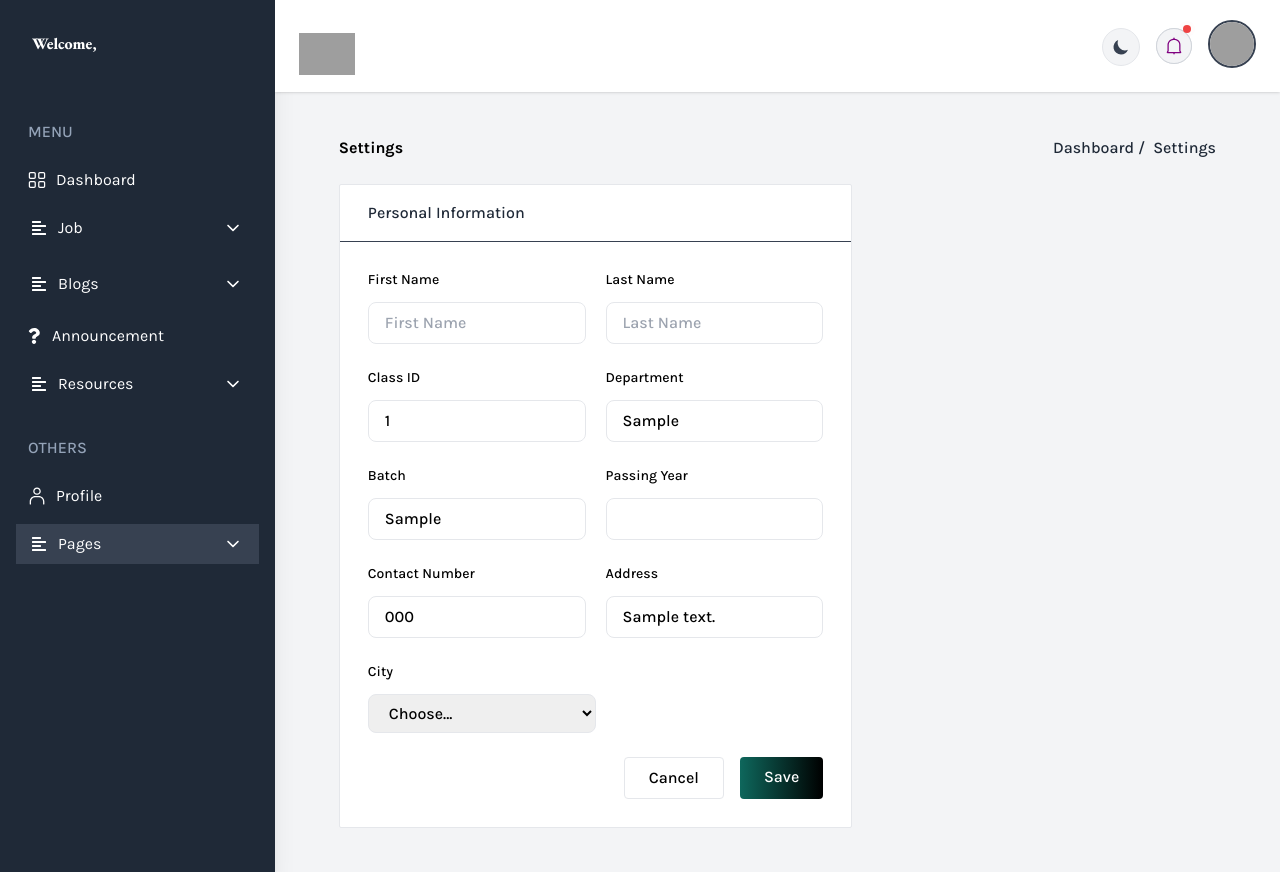
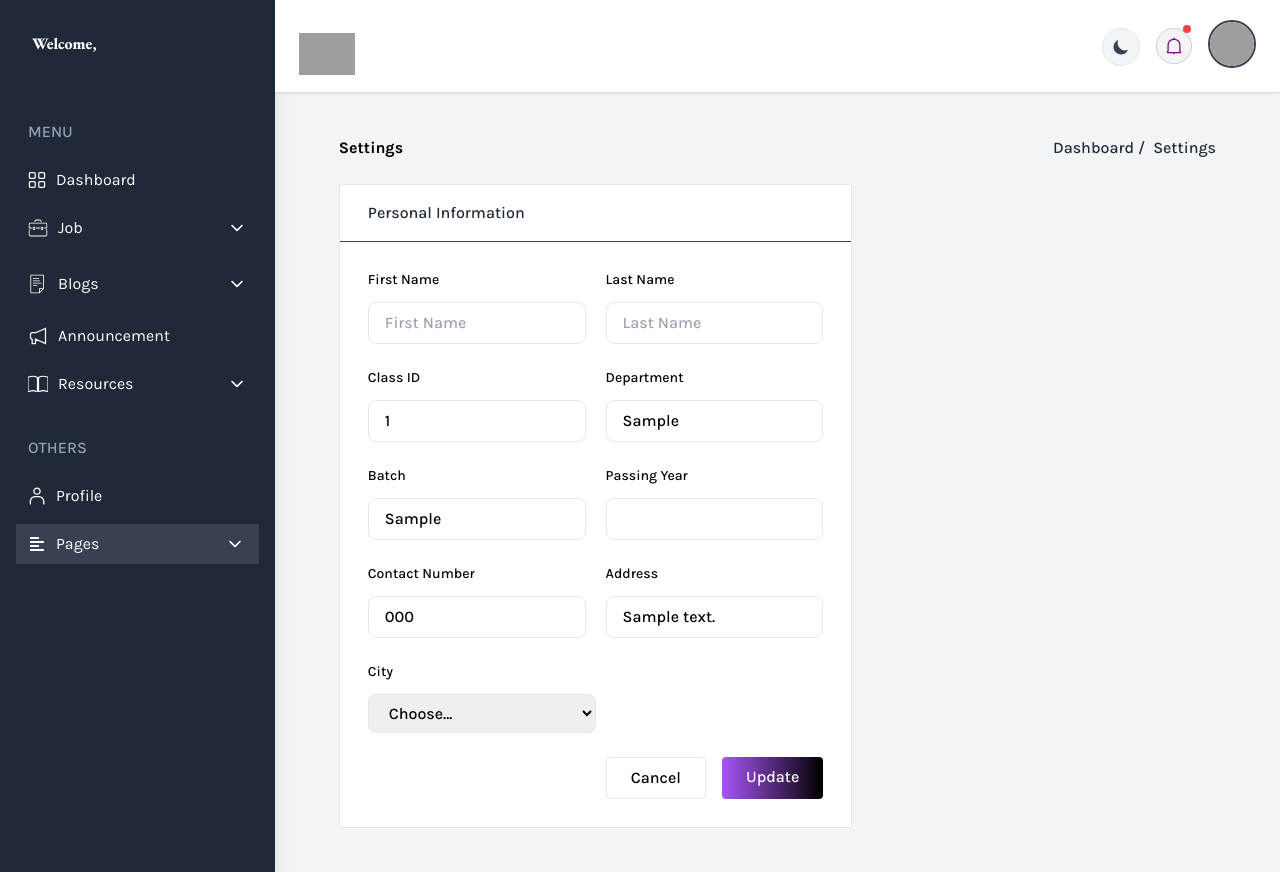
Before and after one commit to tasninanika/campus-connect, a PHP site: page /alumni/alumni_settings.php in a window 1280 px wide. Run offline with PHP 8.4, Linux system fonts and the light colour scheme; the visitor is signed in with stand-in values (Sample User, id 1); tables that the repository leaves empty or names only in its code hold one stand-in row (values such as "Sample post"); data that the repository does not hold is empty; some libraries are stand-ins or nearby versions; grey boxes are pictures that could not be loaded.

Commit message:
updated alumni_settings.php

```diff
--- a/alumni/alumni_settings.php
+++ b/alumni/alumni_settings.php
@@ -216,9 +216,9 @@
             </a>
 
             <details class="group relative">
-              <summary class="flex items-center justify-between text-white py-2 px-4 mx-4 my-2 nav-item cursor-pointer">
-                <i class="fas fa-align-left mr-3"></i>
-                <span class="flex-1">Job</span>
+              <summary class="flex items-center justify-between text-white py-2 px-3 mx-4 my-2 nav-item cursor-pointer gap-2.5">
+              <svg xmlns="http://www.w3.org/2000/svg" viewBox="0 0 25 25" width="20" height="20"><defs><style>.cls-2{fill:white}</style></defs><g id="briefcase_2" data-name="briefcase 2"><path class="cls-2" d="M23.5 13.53a.5.5 0 0 0-.5.5v7.26a.7.7 0 0 1-.21.52.61.61 0 0 1-.45.2L2.64 22a.7.7 0 0 1-.64-.77v-7.1a.5.5 0 0 0-.5-.5.5.5 0 0 0-.5.5v7.09A1.71 1.71 0 0 0 2.64 23h19.67a1.62 1.62 0 0 0 1.18-.51 1.73 1.73 0 0 0 .51-1.2V14a.5.5 0 0 0-.5-.47zM22.37 6H2.69A1.66 1.66 0 0 0 1 7.61V12a1 1 0 0 0 1 1h2.54a.5.5 0 0 0 0-1H2V7.61A.66.66 0 0 1 2.68 7h19.68a.67.67 0 0 1 .66.67v4.34L20.5 12a.5.5 0 0 0 0 1H23a1 1 0 0 0 .67-.28.92.92 0 0 0 .29-.68V7.68A1.67 1.67 0 0 0 22.37 6zM8.5 5.23a.5.5 0 0 0 .5-.5A1.74 1.74 0 0 1 10.74 3h3.52A1.74 1.74 0 0 1 16 4.73a.5.5 0 0 0 1 0A2.74 2.74 0 0 0 14.26 2h-3.52A2.74 2.74 0 0 0 8 4.73a.5.5 0 0 0 .5.5z"/><path class="cls-2" d="M18 15a1 1 0 0 0 1-1v-2a1 1 0 0 0-1-1h-1a1 1 0 0 0-1 1v2a1 1 0 0 0 1 1zm0-3v2h-1v-2zM8 15a1 1 0 0 0 1-1v-2a1 1 0 0 0-1-1H7a1 1 0 0 0-1 1v2a1 1 0 0 0 1 1zm0-3v2H7v-2zM14.5 13a.5.5 0 0 0 0-1h-4a.5.5 0 0 0 0 1z"/></g></svg>
+              <span class="flex-1">Job</span>
                 <svg
                   class="ml-auto fill-current transition-transform group-open:rotate-180"
                   width="20"
@@ -244,9 +244,17 @@
               </ul>
             </details>
             <details class="group relative">
-              <summary class="flex items-center justify-between text-white py-2 px-4 mx-4 my-2 nav-item cursor-pointer">
-                <i class="fas fa-align-left mr-3"></i>
-                <span class="flex-1">Blogs</span>
+              <summary class="flex items-center justify-between text-white gap-2.5 py-2 px-3 mx-4 my-2 nav-item cursor-pointer">
+              <svg xmlns="http://www.w3.org/2000/svg" viewBox="0 0 25 25" width="20" height="20">
+                <defs>
+                  <style>.cls-2{fill:white}</style>
+                </defs>
+                <g id="paper">
+                  <path class="cls-2" d="M19.5 1h-16a.5.5 0 0 0-.5.5v22a.5.5 0 0 0 .5.5h10.71a.49.49 0 0 0 .46-.3l5.17-4.84a.52.52 0 0 0 .16-.37V1.5a.5.5 0 0 0-.5-.5zM4 2h15v15.78h-4.77a.5.5 0 0 0-.5.5V23H4zm14.46 16.78-3.74 3.51v-3.51z"/>
+                  <path class="cls-2" d="M6.5 6h7a.5.5 0 0 0 0-1h-7a.5.5 0 0 0 0 1zM6.5 9h8a.5.5 0 0 0 0-1h-8a.5.5 0 0 0 0 1zM11.5 14h-5a.5.5 0 0 0 0 1h5a.5.5 0 0 0 0-1zM6.5 12h10a.5.5 0 0 0 0-1h-10a.5.5 0 0 0 0 1z"/>
+                </g>
+              </svg>
+              <span class="flex-1">Blogs</span>
                 <svg
                   class="ml-auto fill-current transition-transform group-open:rotate-180"
                   width="20"
@@ -271,14 +279,32 @@
                 </li>
               </ul>
             </details>
-            <a href="alumni_announcement.php" class="flex items-center text-white py-2 px-3 ml-4 mr-4 my-1 nav-item">
-                <i class="fas fa-solid fa-question mr-3"></i>
-                Announcement
+            <a href="alumni_announcement.php" class="flex items-center text-white py-2 px-3 ml-4 mr-4 my-1 nav-item gap-2.5">
+              <svg xmlns="http://www.w3.org/2000/svg" viewBox="0 0 24 24" fill="none" stroke="white" stroke-width="1.5" height="20" width="20">
+                <path d="M9,8.087,21,3V21L9,15.913V21H5V15.913a2,2,0,0,1-2-2V10.087a2,2,0,0,1,2-2Z"/>
+              </svg>Announcement
             </a>
             <details class="group relative">
-              <summary class="flex items-center justify-between text-white py-2 px-4 mx-4 my-2 nav-item cursor-pointer">
-                <i class="fas fa-align-left mr-3"></i>
-                <span class="flex-1">Resources</span>
+              <summary class="flex items-center justify-between text-white py-2 px-3 mx-4 my-2 nav-item cursor-pointer gap-2.5">
+              <svg xmlns="http://www.w3.org/2000/svg" viewBox="0 0 576 512" width="20" height="20">
+                  <defs>
+                    <style>
+                      /* Stroke color set to white for both light and dark modes */
+                      .cls-4 {
+                        stroke: white;
+                        stroke-width: 32;
+                        fill: none;
+                      }
+                    </style>
+                  </defs>
+                  <path
+                    class="cls-4"
+                    d="M249.6 471.5c10.8 3.8 22.4-4.1 22.4-15.5l0-377.4c0-4.2-1.6-8.4-5-11C247.4 52 202.4 32 144 32C93.5 32 46.3 45.3 18.1 56.1C6.8 60.5 0 71.7 0 83.8L0 454.1c0 11.9 12.8 20.2 24.1 16.5C55.6 460.1 105.5 448 144 448c33.9 0 79 14 105.6 23.5zm76.8 0C353 462 398.1 448 432 448c38.5 0 88.4 12.1 119.9 22.6c11.3 3.8 24.1-4.6 24.1-16.5l0-370.3c0-12.1-6.8-23.3-18.1-27.6C529.7 45.3 482.5 32 432 32c-58.4 0-103.4 20-123 35.6c-3.3 2.6-5 6.8-5 11L304 456c0 11.4 11.7 19.3 22.4 15.5z"
+                  />
+                </svg>
+
+
+              <span class="flex-1">Resources</span>
                 <svg
                   class="ml-auto fill-current transition-transform group-open:rotate-180"
                   width="20"
@@ -296,7 +322,7 @@
               </summary>
               <ul class="bg-gray-800 mt-2 pl-12 hidden group-open:block">
                 <li>
-                  <a href="alumni_resource.php" class="text-white opacity-75 hover:opacity-100 py-2 block">Share resources</a>
+                  <a href="alumni_resources.php" class="text-white opacity-75 hover:opacity-100 py-2 block">Share resources</a>
                 </li>
                 <li>
                   <a href="posted_resources.php" class="text-white opacity-75 hover:opacity-100 py-2 block">Posted resources</a>
@@ -327,7 +353,7 @@
                 Profile
             </a>
             <details class="group relative">
-              <summary class="flex items-center justify-between text-white py-2 px-4 mx-4 my-2 active-nav-link cursor-pointer">
+              <summary class="flex items-center justify-between text-white py-2 px-3.5 mx-4 my-2 active-nav-link cursor-pointer">
                 <i class="fas fa-align-left mr-3"></i>
                 <span class="flex-1">Pages</span>
                 <svg
@@ -357,7 +383,6 @@
       </div>
         </nav>
     </aside>
-
     <div class="w-full flex flex-col h-screen overflow-y-auto overflow-x-hidden dark:bg-gray-900">
         <!-- Desktop Header -->
         <header class="sticky top-0 z-999 w-full items-center bg-white dark:bg-gray-800 shadow pt-5 px-6 hidden sm:flex">
@@ -701,7 +726,7 @@
                             >
                             <div class="relative">
                               <input
-                                class="w-full rounded-lg border border-stroke bg-gray py-2 pl-4 pr-4.5 font-medium text-black focus:border-gray-800 focus-visible:outline-none dark:border-strokedark dark:bg-meta-4 dark:text-white dark:focus:border-primary"
+                                class="w-full rounded-lg border border-stroke bg-gray py-2 pl-4 pr-4.5 font-medium text-black focus:border-gray-800 focus-visible:outline-none dark:border-gray-700 dark:bg-gray-800 dark:text-white dark:focus:border-primary"
                                 type="text"
                                 name="first_Name"
                                 id="first_Name"
@@ -718,7 +743,7 @@
                               >Last Name</label
                             >
                               <input
-                                class="w-full rounded-lg border border-stroke bg-gray py-2 pl-4 pr-4.5 font-medium text-black focus:border-gray-800 focus-visible:outline-none dark:border-strokedark dark:bg-meta-4 dark:text-white dark:focus:border-primary"
+                                class="w-full rounded-lg border border-stroke bg-gray py-2 pl-4 pr-4.5 font-medium text-black focus:border-gray-800 focus-visible:outline-none dark:border-gray-700 dark:bg-gray-800 dark:text-white dark:focus:border-primary"
                                 type="text"
                                 name="last_Name"
                                 id="last_Name"
@@ -738,7 +763,7 @@
                             >
                             <div class="relative">
                               <input
-                                class="w-full rounded-lg border border-stroke bg-gray py-2 pl-4 pr-4.5 font-medium text-black focus:border-gray-800 focus-visible:outline-none dark:border-strokedark dark:bg-meta-4 dark:text-white dark:focus:border-primary"
+                                class="w-full rounded-lg border border-stroke bg-gray py-2 pl-4 pr-4.5 font-medium text-black focus:border-gray-800 focus-visible:outline-none dark:border-gray-700 dark:bg-gray-800 dark:text-white dark:focus:border-primary"
                                 type="text"
                                 name="class_id"
                                 id="class_id"
@@ -754,7 +779,7 @@
                               >Department</label
                               >
                               <input
-                                class="w-full rounded-lg border border-stroke bg-gray py-2 pl-4 pr-4.5 font-medium text-black focus:border-gray-800 focus-visible:outline-none dark:border-strokedark dark:bg-meta-4 dark:text-white dark:focus:border-primary"
+                                class="w-full rounded-lg border border-stroke bg-gray py-2 pl-4 pr-4.5 font-medium text-black focus:border-gray-800 focus-visible:outline-none dark:border-gray-700 dark:bg-gray-800 dark:text-white dark:focus:border-primary"
                                 type="text"
                                 name="department"
                                 id="department"
@@ -771,7 +796,7 @@
                               >Batch</label
                             >
                               <input
-                                class="w-full rounded-lg border border-stroke bg-gray py-2 pl-4 pr-4.5 font-medium text-black focus:border-gray-800 focus-visible:outline-none dark:border-strokedark dark:bg-meta-4 dark:text-white dark:focus:border-primary"
+                                class="w-full rounded-lg border border-stroke bg-gray py-2 pl-4 pr-4.5 font-medium text-black focus:border-gray-800 focus-visible:outline-none dark:border-gray-700 dark:bg-gray-800 dark:text-white dark:focus:border-primary"
                                 type="text"
                                 name="batch"
                                 id="batch"
@@ -787,7 +812,7 @@
                             >
                             <div class="relative">
                               <input
-                                class="w-full rounded-lg border border-stroke bg-gray py-2 pl-4 pr-4.5 font-medium text-black focus:border-gray-800 focus-visible:outline-none dark:border-strokedark dark:bg-meta-4 dark:text-white dark:focus:border-primary"
+                                class="w-full rounded-lg border border-stroke bg-gray py-2 pl-4 pr-4.5 font-medium text-black focus:border-gray-800 focus-visible:outline-none dark:border-gray-700 dark:bg-gray-800 dark:text-white dark:focus:border-primary"
                                 type="text"
                                 name="passing_year"
                                 id="passing_year"
@@ -805,7 +830,7 @@
                             >Contact Number</label
                           >
                           <input
-                              class="w-full rounded-lg border border-stroke bg-gray px-5 pl-4 py-2 font-medium text-black focus:border-gray-800 focus-visible:outline-none dark:border-strokedark dark:bg-meta-4 dark:text-white dark:focus:border-primary"
+                              class="w-full rounded-lg border border-stroke bg-gray px-5 pl-4 py-2 font-medium text-black focus:border-gray-800 focus-visible:outline-none dark:border-gray-700 dark:bg-gray-800 dark:text-white dark:focus:border-primary"
                               type="text"
                               name="contact_number"
                               id="contact_number"
@@ -821,7 +846,7 @@
                             >Address</label
                           >
                             <input
-                              class="w-full rounded-lg border border-stroke bg-gray py-2 pl-4 pr-4.5 font-medium text-black focus:border-gray-800 focus-visible:outline-none dark:border-strokedark dark:bg-meta-4 dark:text-white dark:focus:border-primary"
+                              class="w-full rounded-lg border border-stroke bg-gray py-2 pl-4 pr-4.5 font-medium text-black focus:border-gray-800 focus-visible:outline-none dark:border-gray-700 dark:bg-gray-800 dark:text-white dark:focus:border-primary"
                               type="text"
                               name="full_address"
                               id="full_address"
@@ -834,7 +859,7 @@
                           <div class="w-full sm:w-1/2">
                             <label class="mb-3 block text-sm font-medium text-black dark:text-white"
                               for="city">City</label>
-                              <select id="city" name="city" class="w-full rounded-lg border border-stroke bg-gray px-5 py-2 pl-4   font-medium text-black focus:border-gray-800 focus-visible:outline-none dark:border-strokedark dark:bg-meta-4 dark:text-white dark:focus:border-primary">
+                              <select id="city" name="city" class="w-full rounded-lg border border-stroke bg-gray px-5 py-2 pl-4   font-medium text-black focus:border-gray-800 focus-visible:outline-none dark:border-gray-700 dark:bg-gray-800 dark:text-white dark:focus:border-primary">
                                 <option value="" selected>Choose...</option>
                                 <option value="Dhaka" <?php if ($row['city']=='Dhaka'){echo "selected";}?>>Dhaka</option>
                                 <option value="Chittagong" <?php if ($row['city']=='Chittagong'){echo "selected";}?>>Chittagong</option>
@@ -856,10 +881,10 @@
                             Cancel
                           </button>
                           <button
-                            class="flex justify-center rounded bg-gradient-to-r from-[#0E675C] to-black px-6 py-2 font-medium text-white hover:bg-opacity-90"
+                            class="flex justify-center rounded bg-gradient-to-r from-purple-500 to-black px-6 py-2 font-medium text-white hover:bg-opacity-90"
                             type="submit"
                           >
-                            Save
+                            Update
                           </button>
                         </div>
                       </form>
```
